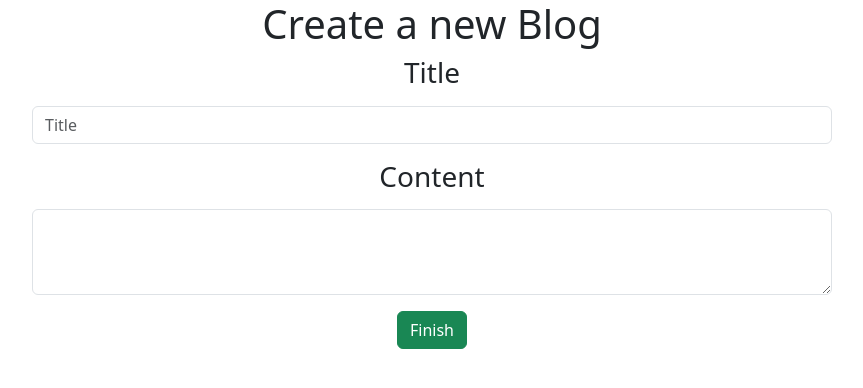
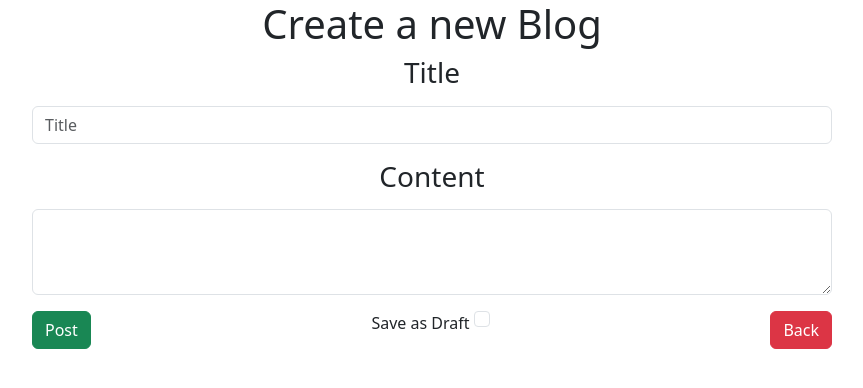
Before and after one commit to rohitrasam/BlogPost, a Django app: page /create_blog/1 in a window 1280 px wide. Shown: the top 388 px of the page, without its empty margins (208-1071 px from the left). Run offline with Django 4.2, Linux system fonts and the light colour scheme.

Commit message:
final commit

```diff
--- a/posts/models.py
+++ b/posts/models.py
@@ -12,11 +12,11 @@ class Post(models.Model):
     author = models.ForeignKey(User, on_delete=models.CASCADE, related_name='blogs')
     content = models.TextField(default="")
     creation_date = models.DateTimeField(auto_now_add=True)
-    updated_date = models.DateTimeField(auto_now=True)
+    published_date = models.DateTimeField(null=True)
     status = models.IntegerField(choices=STATUS, default=0)
 
     class Meta:
-        ordering = ('-creation_date',)
+        ordering = ('-published_date',)
 
     def __str__(self):
         return f"{self.title}"
--- a/posts/templates/blogs.html
+++ b/posts/templates/blogs.html
@@ -12,7 +12,10 @@
         <div class="card-body">
           <h5 class="card-title">{{post.title}}</h5>
           <p class="card-text">{{post.content}}</p>
-          <p class="card-text"><small class="text-body-secondary">{{post.creation_date}}</small></p>
+          <div style="display: flex; flex-direction: row; justify-content: space-between;">
+            <p class="card-text"><small class="text-body-secondary">{{post.creation_date}}</small></p>
+            <p class="card-text"><small class="text-body-secondary">Posted by: {{post.author.first_name}} {{post.author.last_name}}</small></p>
+        </div>
         </div>
       </div>
       <div>
--- a/posts/templates/create_blog.html
+++ b/posts/templates/create_blog.html
@@ -5,7 +5,11 @@
     <meta http-equiv="X-UA-Compatible" content="IE=edge">
     <meta name="viewport" content="width=device-width, initial-scale=1.0">
     <link href="https://cdn.jsdelivr.net/npm/bootstrap@5.3.0/dist/css/bootstrap.min.css" rel="stylesheet" integrity="sha384-9ndCyUaIbzAi2FUVXJi0CjmCapSmO7SnpJef0486qhLnuZ2cdeRhO02iuK6FUUVM" crossorigin="anonymous">
+    {% if not isEdit %}
     <title>Create Blog</title>
+    {% else %}
+    <title>Edit Blog</title>
+    {% endif %}
 </head>
 <body>
     {% if not isEdit %}
@@ -18,10 +22,9 @@
     </div>
     {% endif %}
 
-    <form action="" class="form-group", method="POST" style="display:flex; flex-direction: column; justify-content: center; align-items: center;">
+    {% if not isEdit %}
+    <form action="" class="form-group" method="POST" style="display:flex; flex-direction: column; justify-content: center; align-items: center;">
         {% csrf_token %}
-        {% if not isEdit %}
-
         <div style="width:50rem" class="mb-3 text-center">
             <label for="title" class="form-label"><h3>Title</h3></label>
             <input type="text" requried name="title" class="form-control" id="title" placeholder="Title">
@@ -30,22 +33,47 @@
             <label for="content" class="form-label"><h3>Content</h3></label>
             <textarea name="content" class="form-control" id="content" rows="3"></textarea>
           </div>
+          <div style="width: 800px; display:flex; flex-direction: row; justify-content: space-between;">
+              <button type="submit" class="btn btn-success">Post</button>
+
+              <div>
+                  <label class="form-label" for="saveDraft">Save as Draft</label>
+                  <input class="form-check-input mt-0" name="isDraft" id="saveDraft" type="checkbox" value="True" aria-label="Checkbox for following text input">
+              </div>
+
+              <div>
+                <a href="/main" class="btn btn-danger">Back</a>
+              </div>
+              <!-- <a href="/create_blog/{{user.id}}/0" type="submit" class="btn btn-warning">Save as Draft</a> -->
+          </div>
+    </form>
+
     {% else %}
-
+    <form action="" class="form-group" method="POST" style="display:flex; flex-direction: column; justify-content: center; align-items: center;">
+        {% csrf_token %}
     <div style="width:50rem" class="mb-3 text-center">
         <label for="title" class="form-label"><h3>Title</h3></label>
         <input value="{{post.title}}" type="text" requried name="title" class="form-control" id="title" placeholder="Title">
       </div>
       <div style="width:50rem" class="mb-3 text-center">
         <label for="content" class="form-label"><h3>Content</h3></label>
-            <textarea " name="content" class="form-control" id="content" rows="3">{{post.content}}</textarea>
+        <textarea name="content" class="form-control" id="content" rows="3">{{post.content}}</textarea>
+      </div>
+      <div style="width: 800px; display:flex; flex-direction: row; justify-content: space-between;">
+        <div>
+            <button type="submit" class="btn btn-success">Update</button>
+        </div>
+            {% if isEdit and post.status == 0 %}
+            <div>
+                <label class="form-label" for="saveDraft">Save as Draft</label>
+                <input class="form-check-input mt-0" name="isDraft" id="saveDraft" type="checkbox" value="True" aria-label="Checkbox for following text input">
             </div>
             {% endif %}
+            <div>
+                <a href="/main" class="btn btn-danger">Back</a>
+              </div>
 
-
-          <div>
-              <button type="submit" class="btn btn-success">Finish</button>
-          </div>
         </form>
+      {% endif %}
 </body>
 </html>
--- a/posts/templates/index.html
+++ b/posts/templates/index.html
@@ -5,7 +5,7 @@
     <meta http-equiv="X-UA-Compatible" content="IE=edge">
     <meta name="viewport" content="width=device-width, initial-scale=1.0">
     <link href="https://cdn.jsdelivr.net/npm/bootstrap@5.3.0/dist/css/bootstrap.min.css" rel="stylesheet" integrity="sha384-9ndCyUaIbzAi2FUVXJi0CjmCapSmO7SnpJef0486qhLnuZ2cdeRhO02iuK6FUUVM" crossorigin="anonymous">
-    <title>Main</title>
+    <title>Daily Blogle</title>
 </head>
 <body>
 <div style="display:flex; flex-direction: column; justify-content: center; align-items: center;">
--- a/posts/templates/login.html
+++ b/posts/templates/login.html
@@ -6,7 +6,7 @@
   <meta http-equiv="X-UA-Compatible" content="IE=edge">
   <meta name="viewport" content="width=device-width, initial-scale=1.0">
   <link href="https://cdn.jsdelivr.net/npm/bootstrap@5.3.0/dist/css/bootstrap.min.css" rel="stylesheet" integrity="sha384-9ndCyUaIbzAi2FUVXJi0CjmCapSmO7SnpJef0486qhLnuZ2cdeRhO02iuK6FUUVM" crossorigin="anonymous">
-  <title>Document</title>
+  <title>Login</title>
 </head>
 <body>
   <div class="text-center">
--- a/posts/urls.py
+++ b/posts/urls.py
@@ -11,4 +11,5 @@ urlpatterns = [
     path('blog/<int:id>', views.open_blog, name='blog'),
     path('create_blog/<int:user_id>', views.create_blog, name='create_blog'),
     path('edit_blog/<int:blog_id>', views.edit_blog, name='edit_blog'),
+    path('drafts/<int:user_id>', views.drafts, name='drafts'),
 ]
--- a/posts/views.py
+++ b/posts/views.py
@@ -4,6 +4,7 @@ from django.contrib.auth.models import User
 from django.contrib.auth import authenticate, login
 from django.contrib import messages
 from .models import Post
+from datetime import datetime as dt
 # Create your views here.
 
 def index(request):
@@ -45,7 +46,7 @@ def user_login(request: HttpRequest):
 
 def main(request: HttpRequest):
 
-    posts = Post.objects.all()
+    posts = Post.objects.filter(status=1)
 
     return render(request, 'main.html', {'posts':posts})
 
@@ -58,22 +59,44 @@ def open_blog(request: HttpRequest, id:int):
 
 
 def create_blog(request: HttpRequest, user_id: int):
+    print(request.method, 'line 62')
     if request.method == "POST":
         title = request.POST['title']
         content = request.POST['content']
-        post = Post(title=title, content=content, author=User.objects.get(pk=user_id))
+        draft =  request.POST.get('isDraft', False)
+        # print(draft, 'line 67')
+        if draft:
+            post = Post(title=title, content=content, author=User.objects.get(pk=user_id))
+        else:
+            post = Post(title=title, content=content, author=User.objects.get(pk=user_id), status=1, published_date=dt.isoformat(dt.now()))
         post.save()
         return redirect('main')
+
     return render(request, 'create_blog.html')
 
 
 def edit_blog(request: HttpRequest, blog_id: int):
     post = Post.objects.get(pk=blog_id)
-
+    print(request.method, 'line 78')
     if request.method == "POST":
         post.title = request.POST['title']
         post.content = request.POST['content']
+        draft = request.POST.get('isDraft', False)
+        if draft:
+            post.status = 0
+        else:
+            post.status = 1
+            post.published_date =  dt.isoformat(dt.now()) if not post.published_date else post.published_date
         post.save()
         return redirect('main')
 
     return render(request, 'create_blog.html', {'post':post, 'isEdit': True})
+
+
+def drafts(request: HttpRequest, user_id: int):
+
+    user = User.objects.get(pk=user_id)
+    posts = user.blogs.filter(status=0)
+    print(posts)
+
+    return render(request, 'drafts.html', {'posts': posts})
```
Also changed, not shown: posts/templates/drafts.html (added, +49 -0 lines), posts/templates/main.html (+14 -7 lines), posts/migrations/0004_rename_updated_date_post_published_date.py (added), posts/migrations/0005_alter_post_published_date.py (added). Lines whose indentation alone changed are shown as unchanged.
